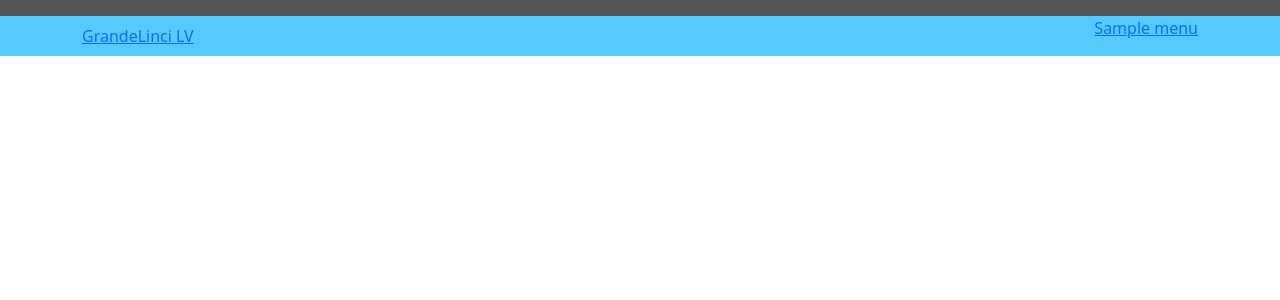
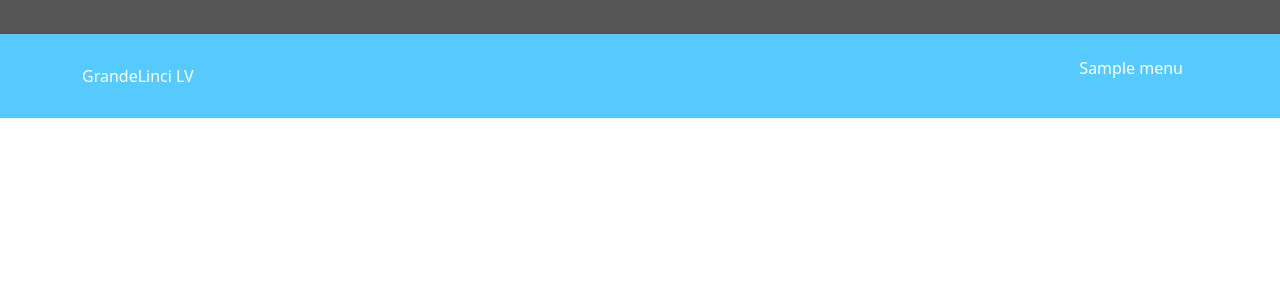
Before and after one commit to SofiyaShunkinaa/GrandeLinci-LV, a PHP site: page /?option=1 in a window 1280 px wide. Shown: the top 300 px of the page. Run offline with PHP 8.4, Linux system fonts and the light colour scheme; tables that the repository leaves empty or names only in its code hold one stand-in row (values such as "Sample post").

Commit message:
added styles to main menu items and lists

```diff
--- a/assets/css/style.css
+++ b/assets/css/style.css
@@ -15,6 +15,7 @@
 .secondary-menu{
     background: var(--a-gray);
     font-weight: 500;
+    padding: 9px 0;
 }
 
 .main-menu{
@@ -25,6 +26,8 @@
     display: flex;
     justify-content: space-between;
     align-items: center;
+    padding-bottom: 22px;
+    padding-top: 22px;
 }
 
 .secondary-menu ul:first-of-type{
@@ -35,3 +38,40 @@
 .secondary-menu li:last-of-type{
     justify-self: end;
 }
+
+.main-menu ul:first-of-type{
+    display: flex;
+}
+
+.main-menu ul:first-of-type li{
+    padding: 0 15px;
+}
+
+.secondary-menu ul:first-of-type li:nth-child(2){
+    padding: 0 54px;
+}
+
+.app-nav ul ul{
+    display: none !important;
+}
+
+.app-nav a{
+    text-decoration: none;
+    color: white;
+}
+
+.app-nav a:hover{
+    text-decoration: underline;
+    transition: 1s;
+}
+
+.main-menu ul ul{
+    position: absolute;
+    width: 105px;
+    background: var(--a-blue);
+    border-radius: 0 0 13px 13px;
+}
+
+.main-menu ul li ul li ul{
+    left: 105px;
+}
```
